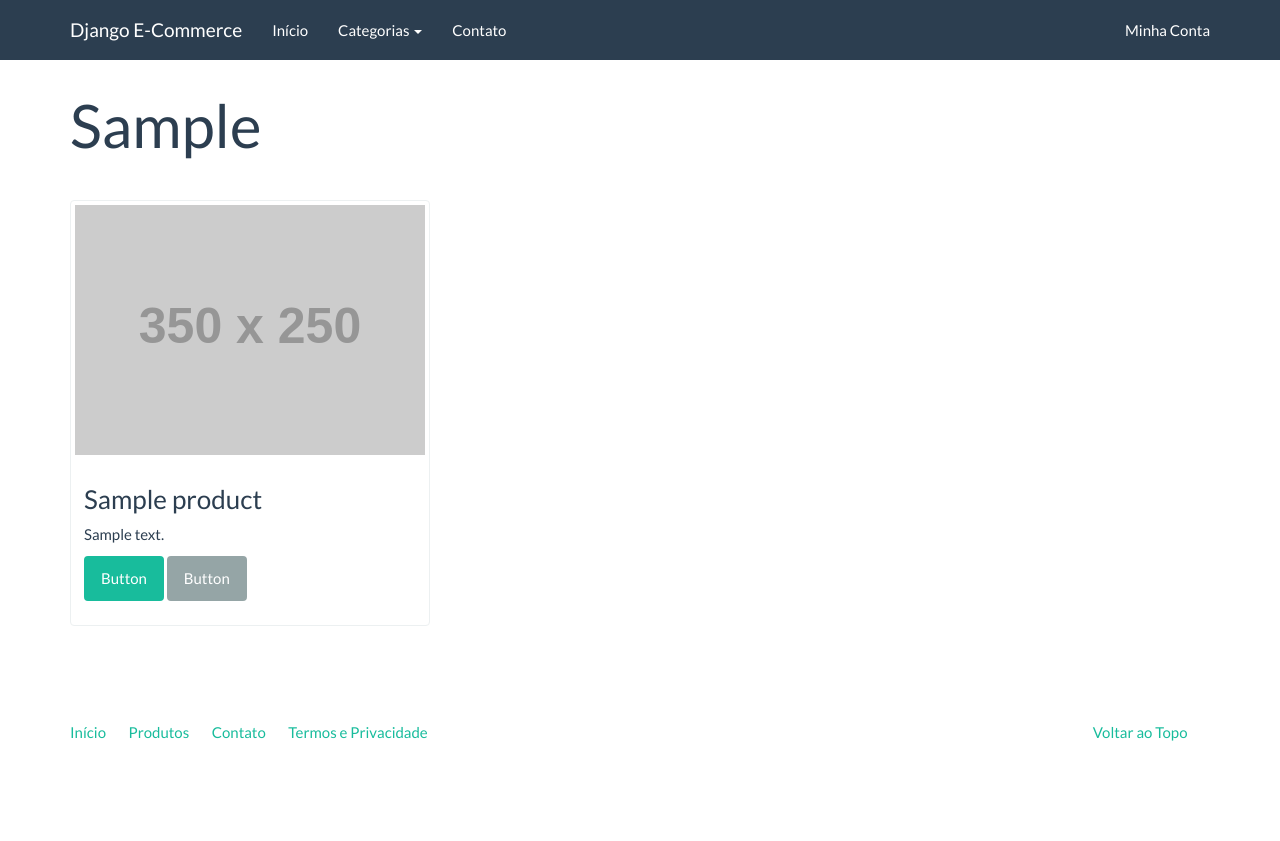
After one commit to toniesteves/djangoecommerce, a Django app: template catalog/templates/catalog/category.html in a window 1280 px wide. The commit adds this page. Run offline with Django 3.2, Linux system fonts and the light colour scheme; the template is opened without the code that fills it: most values are stand-ins (such as "Sample title", 1, 10 or a date in 2020); grey boxes labelled with a size stand in for pictures from a placeholder-image service; some libraries are stand-ins or nearby versions.

Commit message:
filtering products by category

```diff
--- /dev/null
+++ b/catalog/templates/catalog/category.html
@@ -0,0 +1,28 @@
+{% extends "base.html" %}
+
+{% block  title %}
+  {{ current_category }} | {{ block.super }}
+{% endblock   %}
+
+{% block container %}
+<div class="page-header">
+  <h1>{{ current_category }}</h1>
+</div>
+<div class="row">
+  {% for product in products %}
+    <div class="col-sm-6 col-md-4">
+      <div class="thumbnail">
+        <a href="#">
+          <img src="http://placehold.it/350x250" alt="" />
+        </a>
+        <div class="caption">
+          <h3>{{ product.name }}</h3>
+          <p>{{ product.description|linebreaks }}</p>
+          <p><a href="#" class="btn btn-success" role="button">Button</a> <a href="#" class="btn btn-default" role="button">Button</a></p>
+        </div>
+      </div>
+    </div>
+  {% endfor %}
+</div>
+
+{% endblock  %}
--- a/catalog/urls.py
+++ b/catalog/urls.py
@@ -1,10 +1,12 @@
 # -*- coding: utf-8 -*-
 
-from django.urls import path
+from django.urls import path, re_path
 from . import views
 
 app_name = 'catalog'
 
 urlpatterns = [
     path('', views.products, name='products'),
+    re_path(r'^(?P<slug>[\w_-]+)/', views.category, name='category')
+
 ]
--- a/core/templates/base.html
+++ b/core/templates/base.html
@@ -26,7 +26,7 @@
               <a class="dropdown-toggle" data-toggle="dropdown" href="{% url 'catalog:products' %}" id="download">Categorias <span class="caret"></span></a>
               <ul class="dropdown-menu" aria-labelledby="download">
 								{% for category in categories %}
-									<li><a href="#">{{ category.name }}</a></li>
+									<li><a href="{{ category.get_absolute_url }}">{{ category.name }}</a></li>
 								{% endfor %}
               </ul>
             </li>
```
Also changed, not shown: catalog/views.py (+10 -2 lines).
